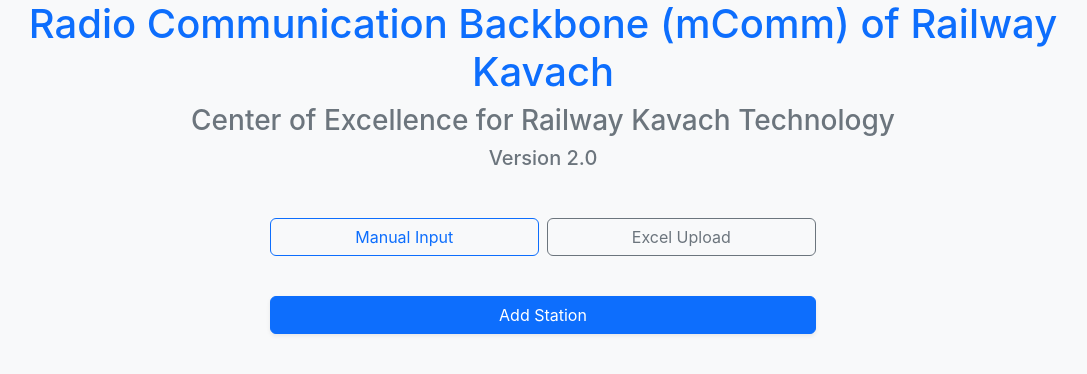
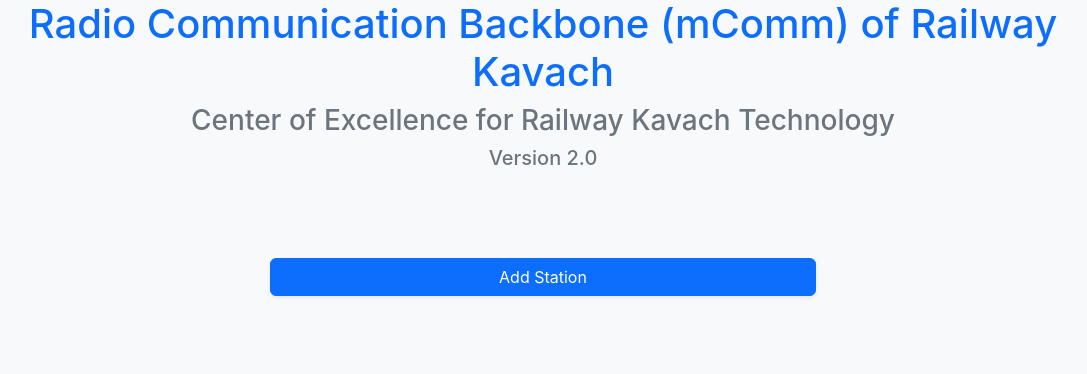
Before and after one commit to Murali-Manohar-Dhassan/freq-auto, a Flask app: page / in a window 1280 px wide. Shown: the part 126-500 px from the top of the page, without its empty margins (97-1184 px from the left). Run offline with Flask 3, Linux system fonts and the light colour scheme; some libraries are stand-ins or nearby versions.

Commit message:
Hide out Upload Section

```diff
--- a/app/templates/index.html
+++ b/app/templates/index.html
@@ -92,10 +92,11 @@
 
     <div class="row justify-content-center mb-4">
         <div class="col-md-8 col-lg-6 d-flex justify-content-center gap-2">
-            <button class="btn btn-outline-primary flex-grow-1" onclick="showManual()">Manual Input</button>
-            <button class="btn btn-outline-secondary flex-grow-1" onclick="showUpload()">Excel Upload</button>
+            <!--<button class="btn btn-outline-primary flex-grow-1" onclick="showManual()">Manual Input</button>
+            <button class="btn btn-outline-secondary flex-grow-1" onclick="showUpload()">Excel Upload</button> -->
         </div>
     </div>
+
 
     <div id="uploadSection" style="display: none;">
         <div class="row mt-4 justify-content-center">
@@ -110,6 +111,7 @@
             </div>
         </div>
     </div>
+
 
     <div id="stationContainer" class="row mt-4 justify-content-center"></div>
 
```
